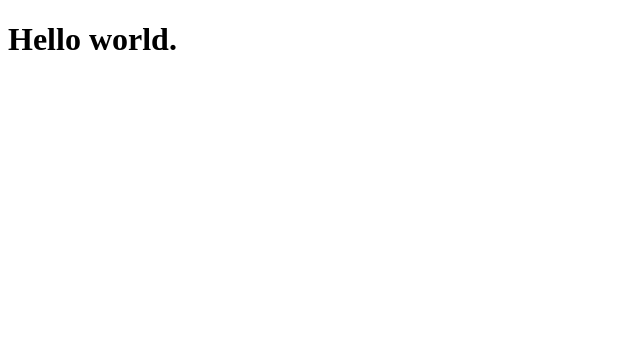
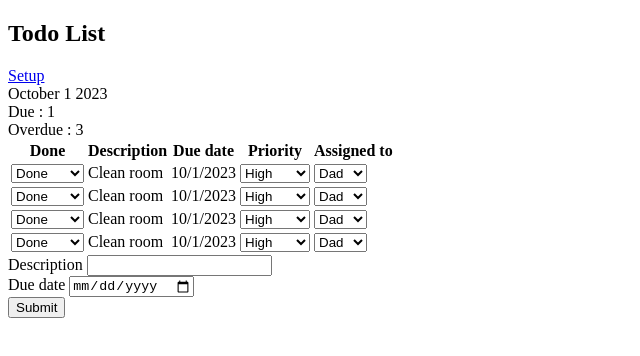
Before and after one commit to DevArtist254/todoList, a plain HTML site: page index.html in a window 1280 px wide. Shown: the whole page, without its empty margins (0-640 px from the left). Drawn offline with Linux system fonts and the light colour scheme.

Commit message:
base html

```diff
--- a/index.html
+++ b/index.html
@@ -6,6 +6,141 @@
     <title>To do list</title>
 </head>
 <body>
-    <h1>Hello world.</h1>
+    <main>
+        <nav>
+            <h1>Todo List</h1>
+            <a href="./setup.html">Setup</a>
+        </nav>
+        <div id="dateCurrent">
+            October 1 2023
+        </div>
+        <div class="counter">
+            <div class="dueCounter">
+                <span class="dueCounter__title">Due :</span>
+                <span class="dueCounter__count">1</span>
+            </div>
+            <div class="overDueCounter">
+                <span class="overDueCounter__title">Overdue :</span>
+                <span class="overDueCounter__count">3</span>
+            </div>
+        </div>
+        <table>
+            <tr>
+                <th>Done</th>
+                <th>Description</th>
+                <th>Due date</th>
+                <th>Priority</th>
+                <th>Assigned to</th>
+            </tr>
+            <tr>
+                <td>
+                    <select name="complete" id="complete">
+                        <option value="done">Done</option>
+                        <option value="ongoing">Ongoing</option>
+                    </select>
+                </td>
+                <td>Clean room</td>
+                <td>10/1/2023</td>
+                <td>
+                    <select name="complete" id="complete">
+                        <option value="high">High</option>
+                        <option value="medium">Medium</option>
+                        <option value="low">Low</option>
+                    </select>
+                </td>
+                <td>
+                    <select name="complete" id="complete">
+                        <option value="dad">Dad</option>
+                        <option value="mom">Mom</option>
+                        <option value="child">Child</option>
+                    </select>
+                </td>
+            </tr>
+            <tr>
+                <td>
+                    <select name="complete" id="complete">
+                        <option value="done">Done</option>
+                        <option value="ongoing">Ongoing</option>
+                    </select>
+                </td>
+                <td>Clean room</td>
+                <td>10/1/2023</td>
+                <td>
+                    <select name="complete" id="complete">
+                        <option value="high">High</option>
+                        <option value="medium">Medium</option>
+                        <option value="low">Low</option>
+                    </select>
+                </td>
+                <td>
+                    <select name="complete" id="complete">
+                        <option value="dad">Dad</option>
+                        <option value="mom">Mom</option>
+                        <option value="child">Child</option>
+                    </select>
+                </td>
+            </tr>
+            <tr>
+                <td>
+                    <select name="complete" id="complete">
+                        <option value="done">Done</option>
+                        <option value="ongoing">Ongoing</option>
+                    </select>
+                </td>
+                <td>Clean room</td>
+                <td>10/1/2023</td>
+                <td>
+                    <select name="complete" id="complete">
+                        <option value="high">High</option>
+                        <option value="medium">Medium</option>
+                        <option value="low">Low</option>
+                    </select>
+                </td>
+                <td>
+                    <select name="complete" id="complete">
+                        <option value="dad">Dad</option>
+                        <option value="mom">Mom</option>
+                        <option value="child">Child</option>
+                    </select>
+                </td>
+            </tr>
+            <tr>
+                <td>
+                    <select name="complete" id="complete">
+                        <option value="done">Done</option>
+                        <option value="ongoing">Ongoing</option>
+                    </select>
+                </td>
+                <td>Clean room</td>
+                <td>10/1/2023</td>
+                <td>
+                    <select name="complete" id="complete">
+                        <option value="high">High</option>
+                        <option value="medium">Medium</option>
+                        <option value="low">Low</option>
+                    </select>
+                </td>
+                <td>
+                    <select name="complete" id="complete">
+                        <option value="dad">Dad</option>
+                        <option value="mom">Mom</option>
+                        <option value="child">Child</option>
+                    </select>
+                </td>
+            </tr>
+        </table>
+
+        <form>
+            <div class="desc">
+                <label for="description">Description</label>
+                <input type="text" id="description">
+            </div>
+            <div class="dueDate">
+                <label for="dueDate">Due date</label>
+                <input type="date" id="dueDate">
+            </div>
+            <input type="submit">
+        </form>
+    </main>
 </body>
 </html>
```
